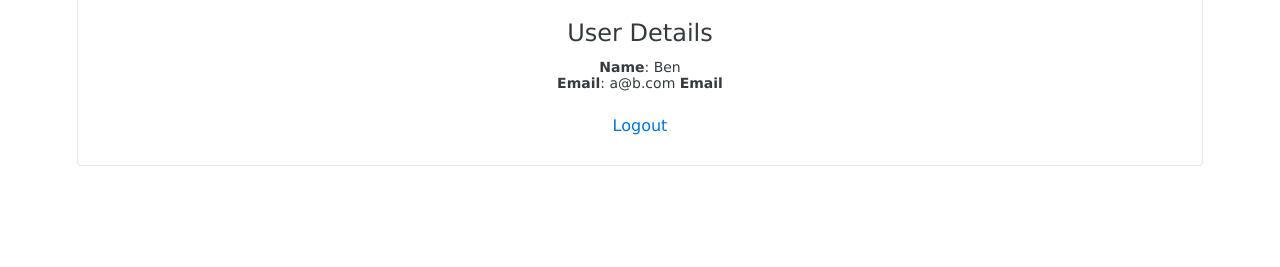
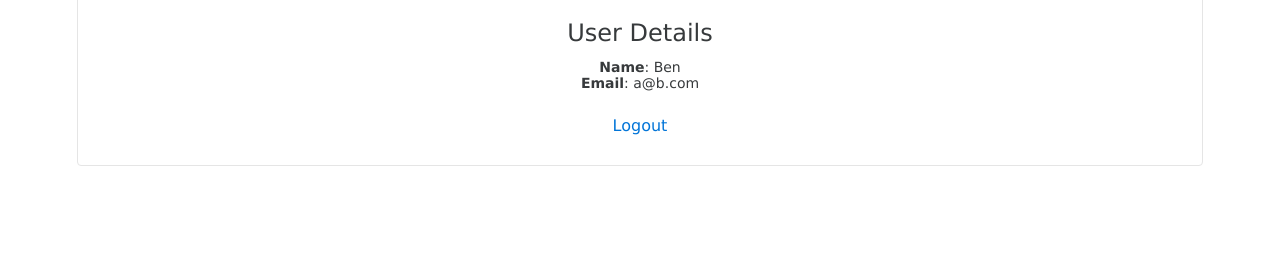
Before and after one commit to afiqali/MerrellFashion, a Node server app: template server/views/pages/profile.ejs in a window 1280 px wide. Shown: the part 102-369 px from the top of the page. Run offline with Node 20, Linux system fonts and the light colour scheme; the template is opened without the code that fills it: values that come from a table or form of the project are taken from there, others are empty; data comes from the database, SQL or seed files in the repository; some libraries are stand-ins or nearby versions.

Commit message:
undo test commit

```diff
--- a/server/views/pages/profile.ejs
+++ b/server/views/pages/profile.ejs
@@ -19,7 +19,6 @@
                     <p class="card-text">
                         <strong>Name</strong>: <%= user.name %><br>
                         <strong>Email</strong>: <%= user.email %>
-                        <strong>Email</strong>
                     </p>
                     <a href="/logout" class="btn btn-default">Logout</a>
                 </div>
```
